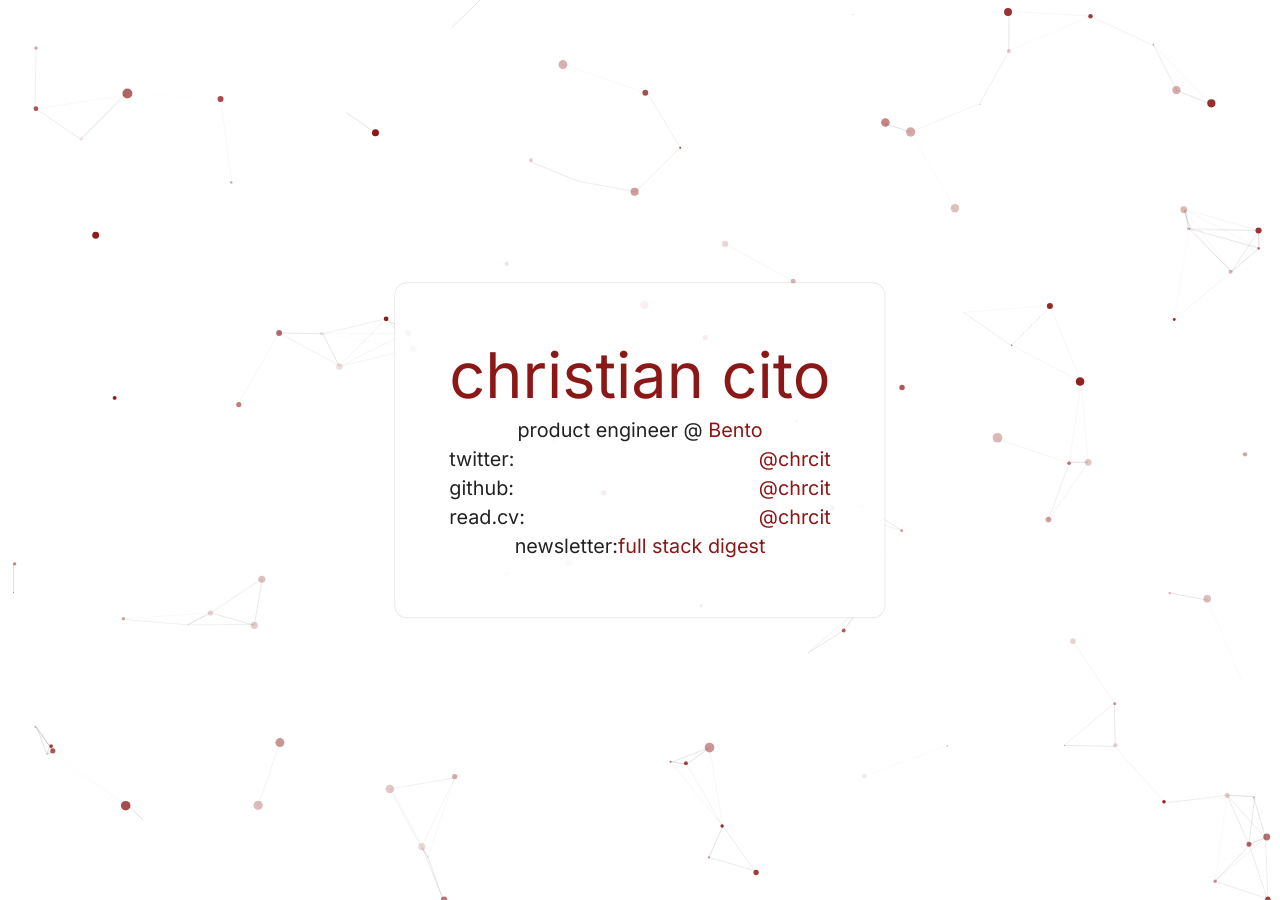
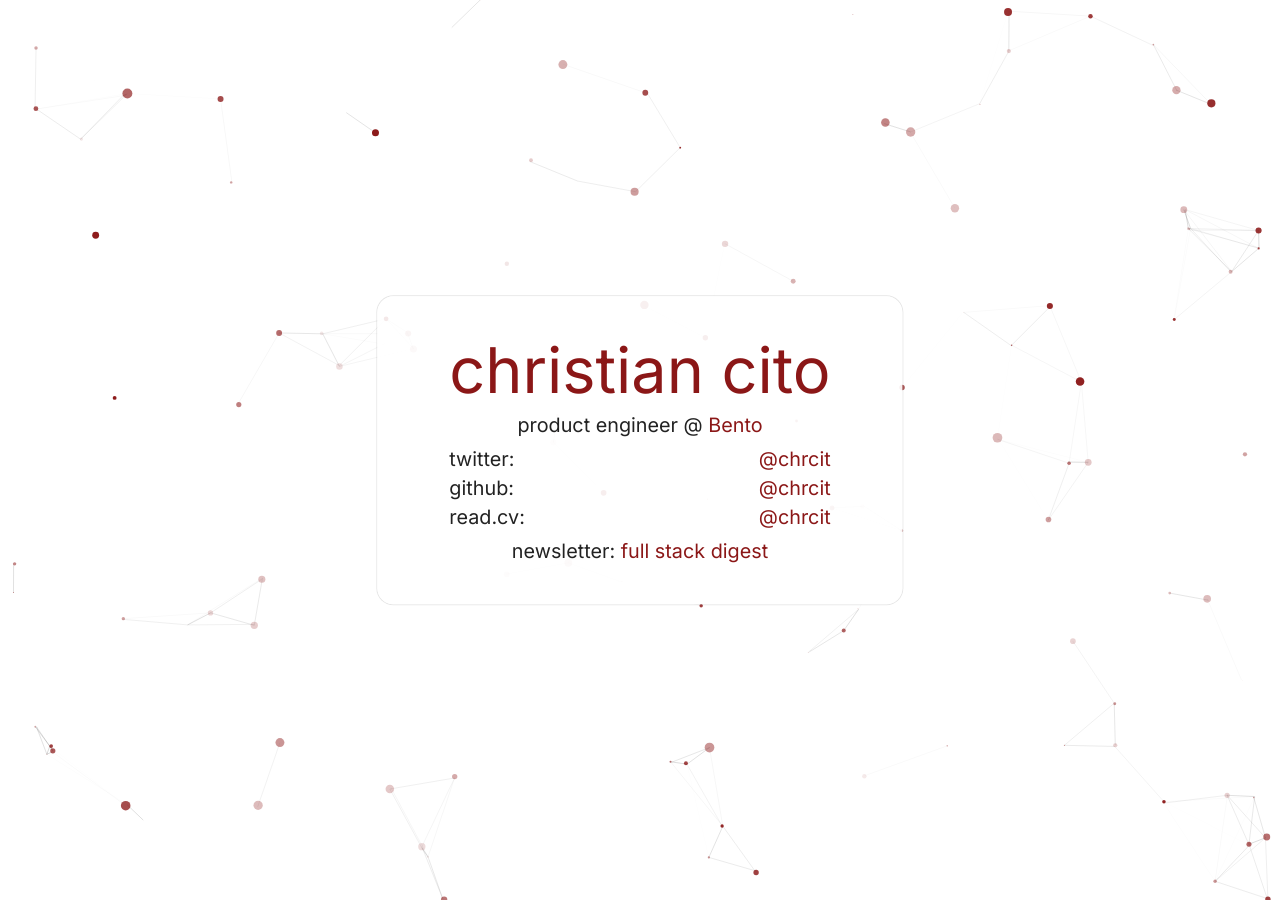
Before and after one commit to chrcit/christiancito.com, a Jekyll site: the page built from index.md, in a window 1280 px wide. Built offline with Jekyll 4.4.1, drawn with Linux system fonts in a browser that asks for light colours.

Commit message:
style change

```diff
--- a/_layouts/index.html
+++ b/_layouts/index.html
@@ -30,6 +30,12 @@
             e.target.classList.remove('is-active')
           } else {
             e.target.classList.add('is-active')
+
+            const targets = [,,,,,].map((_, i) => [Math.random() * window.innerWidth, Math.random() * window.innerHeight])
+
+            for (target in targets) {
+              document.elementFromPoint(target[0], target[1]).click();
+            }
           }
         }
       })
--- a/css/site.css
+++ b/css/site.css
@@ -48,7 +48,7 @@
 /* Index */
 
 .site-index {
-  padding: 3em;
+  padding: 2em 4em;
   position: absolute;
   z-index: 2;
   top: 50%;
@@ -57,10 +57,16 @@
   -ms-transform: translateX(-50%) translateY(-50%);
   -webkit-transform: translate(-50%,-50%);
   transform: translate(-50%,-50%);
-  border-radius: 12px;
+  border-radius: 16px;
   /* super subtle box shadow */
   box-shadow: 0 0 0 1px rgba(0,0,0,0.1);
   overflow: hidden;
+  min-height: 0;
+  min-width: 0;
+}
+
+.site-index.is-active {
+  padding: 0;
 }
 
 .site-index .content-wrapper {
--- a/index.md
+++ b/index.md
@@ -4,9 +4,9 @@
 
 <h1 class="site-title"><a href="{{ site.url }}">christian cito</a></h1>
 <ul class="site-list">
-  <li>product engineer @&nbsp;<a target="_blank" href="https://bento.me">Bento</a></li>
+  <li style="margin-bottom: .5em;">product engineer @&nbsp;<a target="_blank" href="https://bento.me">Bento</a></li>
   <li class="username"><span>twitter:</span> <a target="_blank" href="https://twitter.com/{{ site.twitter }}">@{{ site.twitter }}</a></li>
   <li class="username"><span>github:</span> <a target="_blank" href="https://github.com/chrcit">@chrcit</a></li>
   <li class="username"><span>read.cv:</span> <a target="_blank" href="https://read.cv/chrcit">@chrcit</a></li>
-  <li><span>newsletter:</span><a target="_blank" href="https://app.mailbrew.com/chrcit/devs-fh98L5BO4g2T">full stack digest</a></li>
+  <li  style="margin-top: .5em;"><span>newsletter:&nbsp;</span><a target="_blank" href="https://app.mailbrew.com/chrcit/devs-fh98L5BO4g2T">full stack digest</a></li>
 </ul>
```
